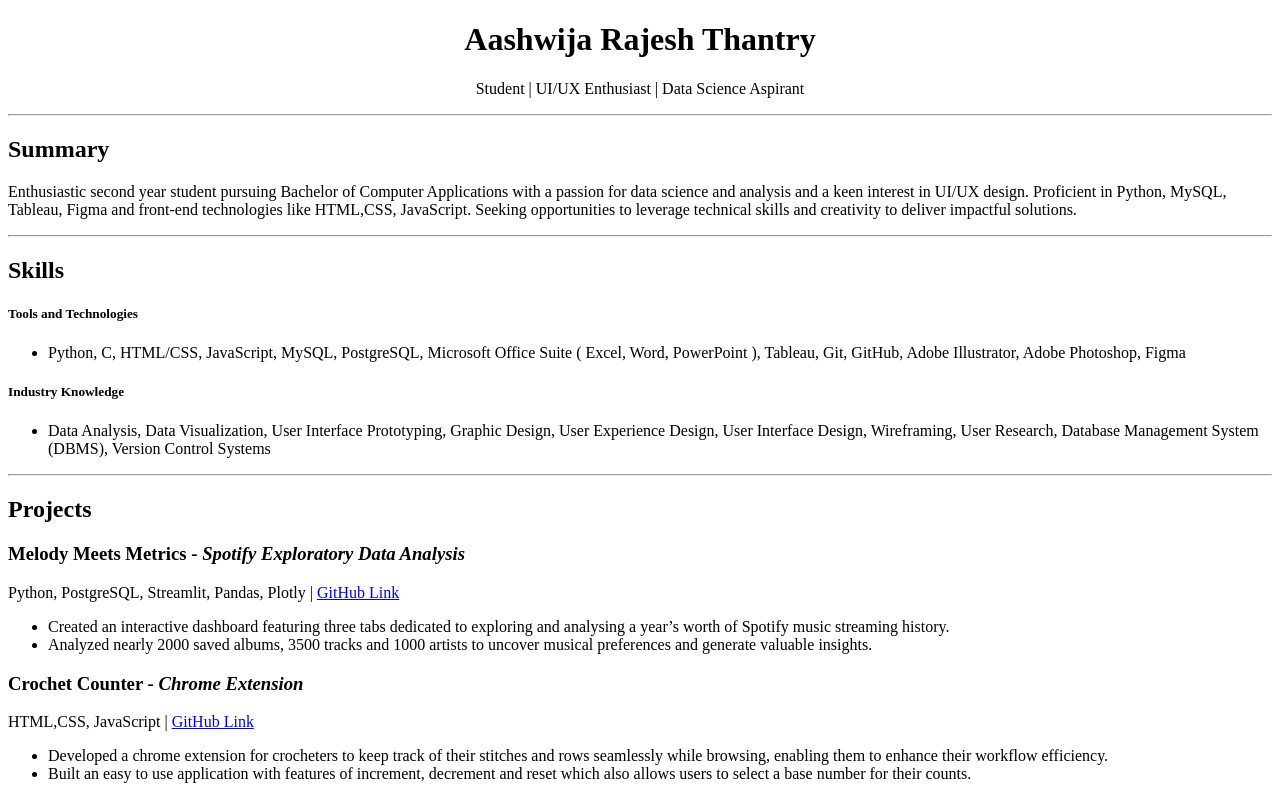
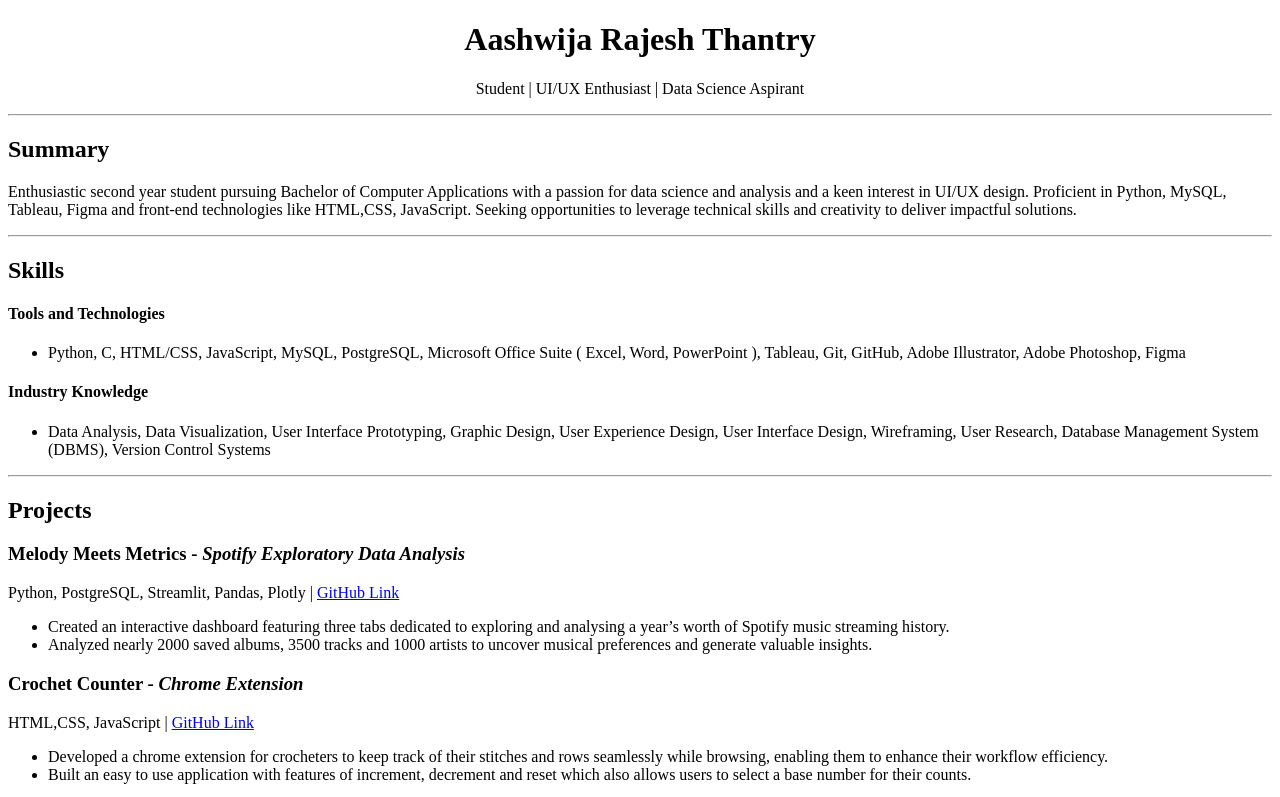
Before and after one commit to aashwijat/my_resume, a plain HTML site: page index.html in a window 1280 px wide. Shown: the top 797 px of the page. Drawn offline with Linux system fonts and the light colour scheme.

Commit message:
Update index.html

```diff
--- a/index.html
+++ b/index.html
@@ -23,13 +23,13 @@
     <div>
       <h2>Skills</h2>
       <div>
-        <h5>Tools and Technologies</h5>
+        <h4>Tools and Technologies</h4>
         <ul>
           <li>Python, C, HTML/CSS, JavaScript, MySQL, PostgreSQL, Microsoft Office Suite ( Excel, Word, PowerPoint ), Tableau, Git, GitHub, Adobe Illustrator, Adobe Photoshop, Figma</li>
         </ul>
       </div>
       <div>
-        <h5>Industry Knowledge</h5>
+        <h4>Industry Knowledge</h4>
         <ul>
           <li>
             Data Analysis, Data Visualization, User Interface Prototyping, Graphic Design, User Experience Design, User Interface Design, Wireframing, User Research, Database Management System (DBMS), Version Control Systems
```
